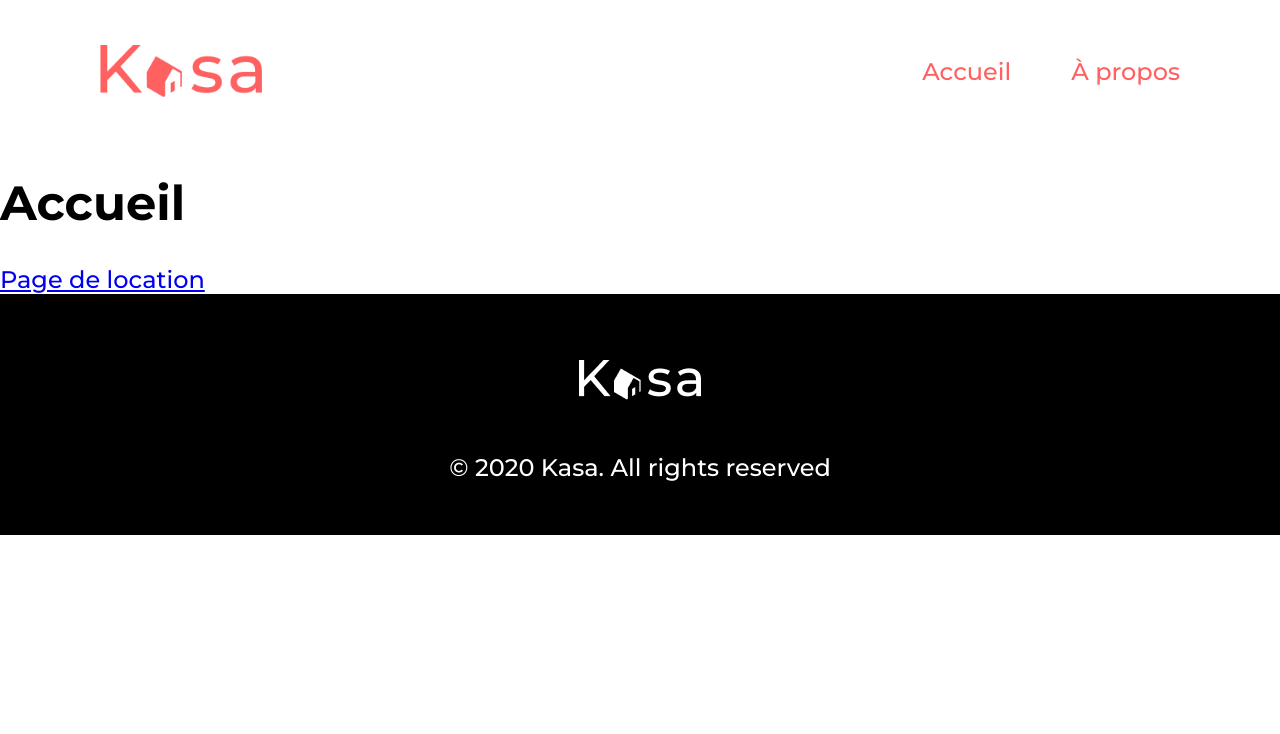
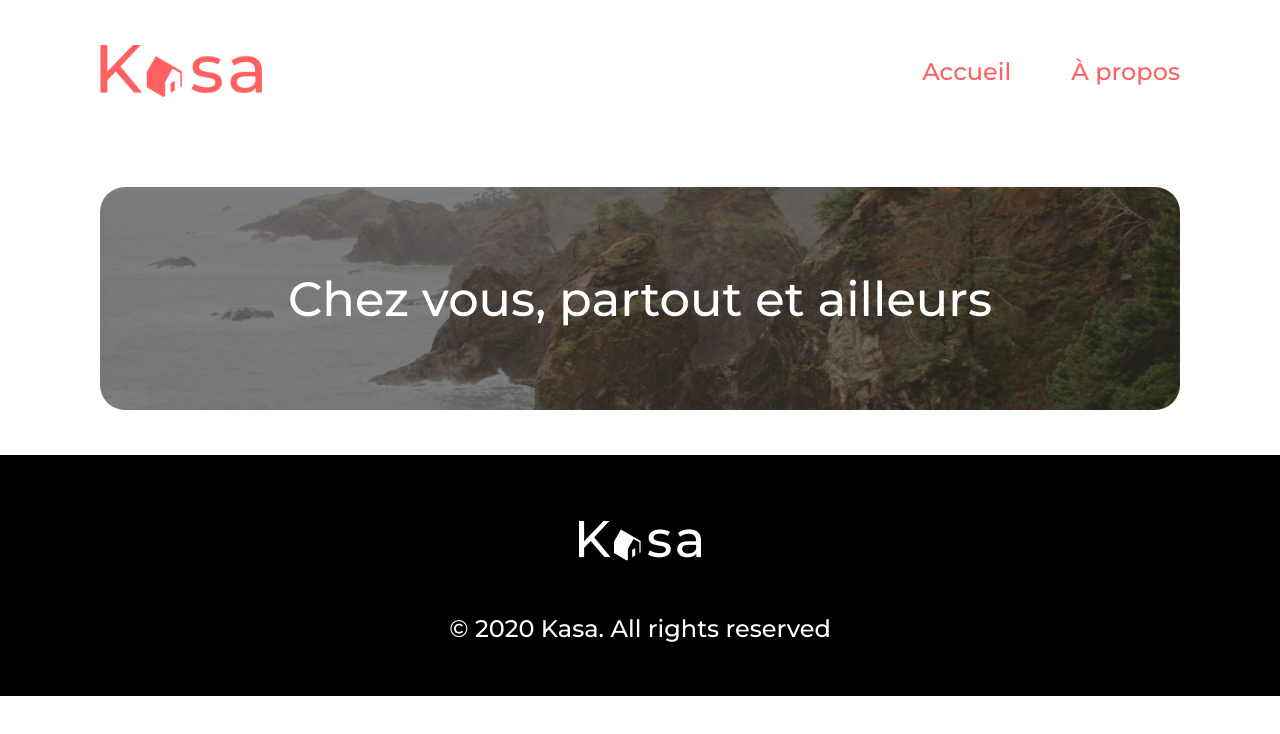
Before and after one commit to valeriepappani/kasa, a React (Create React App) app: page / in a window 1280 px wide. Shown: the top 734 px of the page. Built offline with nearby package versions, Linux system fonts and the light colour scheme.

Commit message:
ajout banner home

```diff
--- /dev/null
+++ b/src/components/Banner/index.jsx
@@ -0,0 +1,13 @@
+import '../../styles/index.scss'
+import '../../styles/Banner.scss'
+
+
+function Banner() {
+    return (
+        <div className="Banner">
+            <h1 className="Banner__title">Chez vous, <br className='break' />partout et ailleurs</h1>
+        </div>
+    )
+}
+
+export default Banner
--- a/src/components/Footer/index.jsx
+++ b/src/components/Footer/index.jsx
@@ -1,4 +1,3 @@
-// import { Link } from 'react-router-dom'
 import '../../styles/index.scss'
 import '../../styles/Footer.scss'
 import LogoBlanc from '../../assets/Kasa-logo-blanc.png'
--- a/src/components/Header/index.jsx
+++ b/src/components/Header/index.jsx
@@ -8,7 +8,7 @@ function Header() {
     <nav className="navbar">
       <img src={Logo} alt='logo-kasa' className='navbar__logo' />
       <div>
-        <Link to="/" className="navbar__link">Accueil</Link>
+        <Link to="/Accueil" className="navbar__link">Accueil</Link>
         <Link to="/Propos" className="navbar__link">À propos</Link>
       </div>
     </nav>
--- a/src/index.jsx
+++ b/src/index.jsx
@@ -2,10 +2,11 @@ import React from 'react'
 import ReactDOM from 'react-dom'
 import { BrowserRouter as Router, Route, Routes } from 'react-router-dom'
 import Header from './components/Header'
+// import Banner from './components/Banner'
 import Footer from './components/Footer'
 import Home from './pages/Home/'
 import Propos from './pages/Propos'
-import Location from './pages/Location'
+// import Location from './pages/Location'
 import Error from './pages/Error'
 
 ReactDOM.render(
@@ -14,11 +15,13 @@ ReactDOM.render(
       <Header />
       <Routes>
         <Route path="/" element={<Home />} />
+        <Route path="/Accueil" element={<Home />} />
         <Route path="/propos" element={<Propos />} />
-        <Route path="/location" element={<Location />} />
+        {/* <Route path="/location" element={<Location />} /> */}
         <Route path="*" element={<Error />} />
       </Routes>
     </Router>
+    {/* <Banner /> */}
     <Footer />
   </React.StrictMode>,
   document.getElementById('root')
--- a/src/pages/Home/index.jsx
+++ b/src/pages/Home/index.jsx
@@ -1,12 +1,9 @@
-import { Link } from 'react-router-dom'
+import Banner from '../../components/Banner'
 
 function Home() {
     return (
         <div>
-            <h1>Accueil</h1>
-            <div>
-                <Link to="/Location">Page de location</Link>
-            </div>
+            <Banner />
         </div>
     )
 }
--- /dev/null
+++ b/src/styles/Banner.scss
@@ -0,0 +1,42 @@
+@import 'index.scss';
+
+.Banner {
+    // background-image: url(./../assets/fond-kasa-banner.jpg);
+    background: linear-gradient(0deg, rgba(0, 0, 0, 0.5), rgba(0, 0, 0, 0.5)), url(./../assets/fond-kasa-banner.jpg);
+    background-size: cover;
+    background-position: center;
+    max-width: 1240px;
+    height: 223px;
+    display: flex;
+    justify-content: center;
+    align-items: center;
+    margin: 45px 100px;
+    border-radius: 25px;
+
+    @media (max-width: 425px) {
+        height: 111px;
+        margin: 20px;
+    }
+
+    &__title {
+        color: #FFF;
+        font-size: 48px;
+        font-weight: 500;
+        padding: 20px;
+
+        @media (max-width: 425px) {
+            font-size: 24px;
+            padding: 30px 15px;
+            width: 100%;
+        }
+    }
+
+    .break {
+        display: none;
+
+        @media (max-width:425px) {
+            display: block;
+        }
+    }
+
+}
--- a/src/styles/Header.scss
+++ b/src/styles/Header.scss
@@ -7,7 +7,6 @@
     justify-content: space-between;
     max-width: 1440px;
     padding: 45px 100px;
-    max-width: 1440px;
 
     @media (max-width:425px) {
         padding: 20px;
```
Also changed, not shown: src/assets/fond-kasa-banner.jpg (added).
